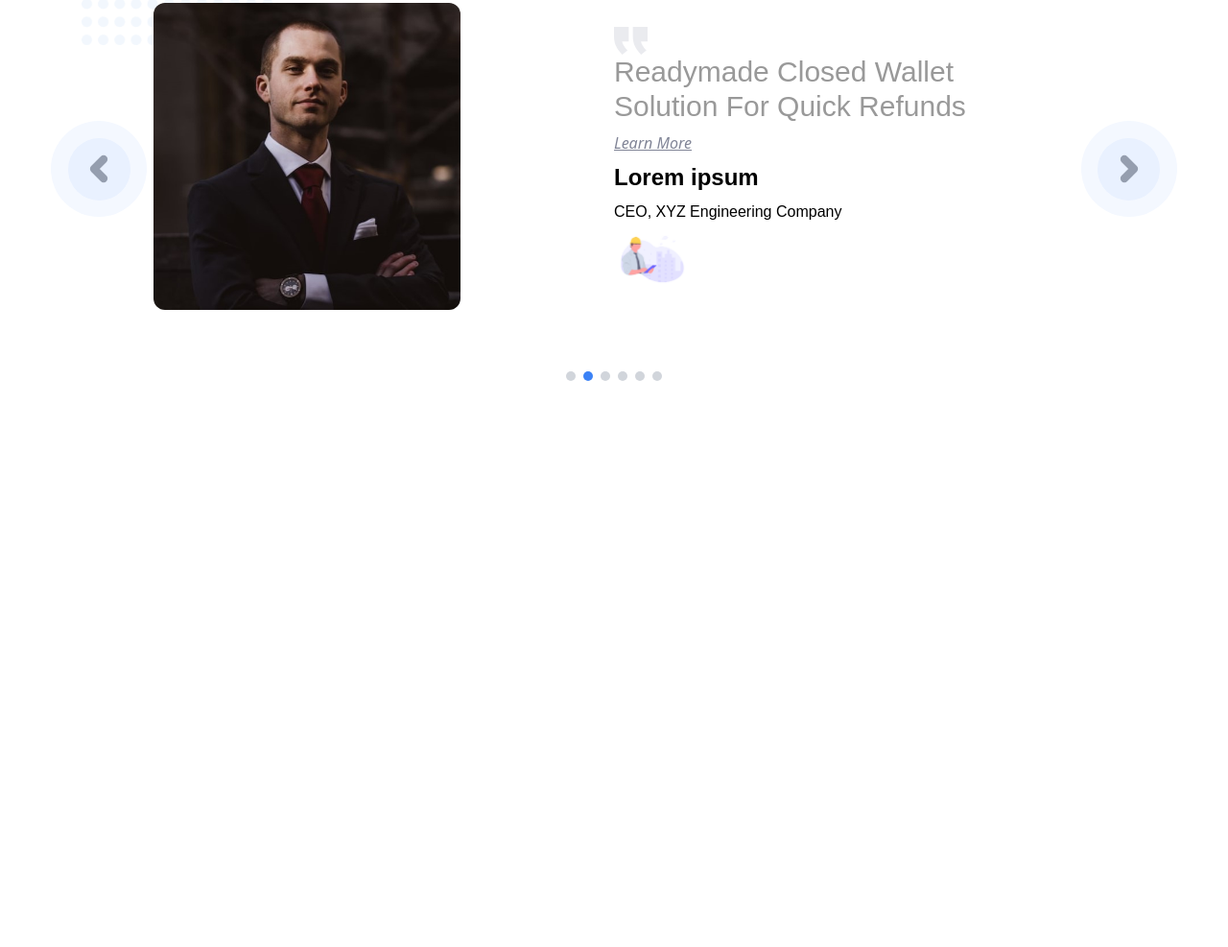
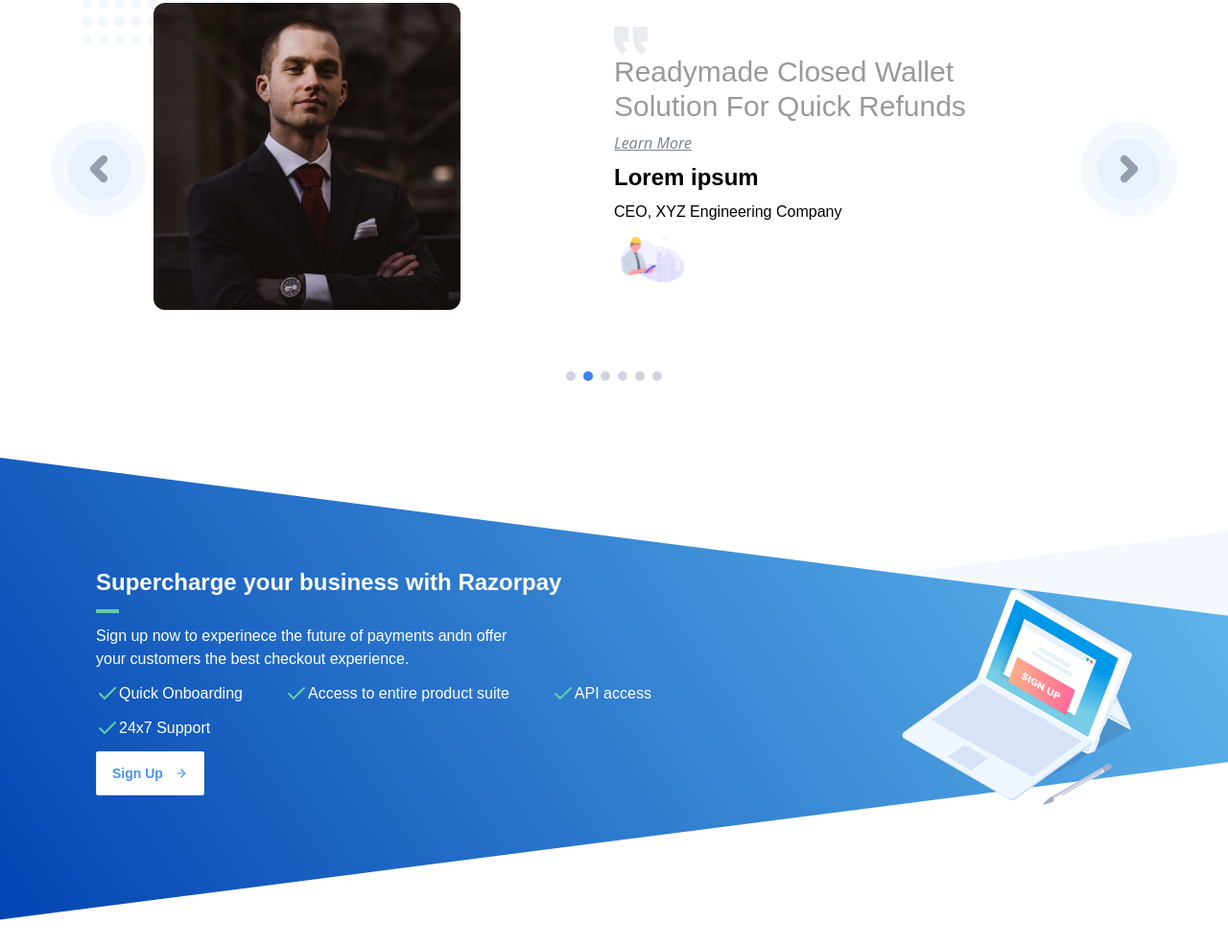
Before and after one commit to sanjaykazi/RazorPay, a website built with Vite: page index.html in a window 1280 px wide. Shown: the part 6424-7411 px from the top of the page at 96% size. Before the commit the page ends 6901 px from the top, so only its background shows below. Built offline with nearby package versions, Linux system fonts and the light colour scheme.

Commit message:
cta section done

```diff
--- a/index.html
+++ b/index.html
@@ -20,6 +20,10 @@
 
         .companiesList {
             animation: 10s infinite linear moveCompany;
+        }
+
+        .ctasection {
+            background-size: 100% 100%;
         }
 
         @keyframes moveCompany {
@@ -112,7 +116,7 @@
         </nav>
         <!-- Hero section -->
         <section class="bg-deepBlue relative ">
-            <div class="w-10/12 flex max-w-[1080px] justify-between items-center mx-auto ">
+            <div class="w-10/12 flex flex-col lg:flex-row max-w-[1080px] justify-between items-center mx-auto ">
                 <!-- left part -->
                 <div class="space-y-8">
                     <h1 class="font-mullish font-bold text-[40px] leading-[1.2] text-white">
@@ -959,41 +963,42 @@
         <section class="relative ">
             <div class="w-11/12 max-w[1300px] mx-auto relative py-20">
                 <img src="./images/feature-section1-dottedrows.png" alt=""
-                class="absolute w-[200px] top-[8rem] left-[2rem] -z-10" >
+                    class="absolute w-[200px] top-[8rem] left-[2rem] -z-10">
                 <h2 class="font-mullish font-bold text-2xl text-deepBlue text-center">An Experience <br>
                     People Love to Talk About
                 </h2>
                 <div class="w-6 h-1 mx-auto bg-greenLight my-4"></div>
                 <!-- left button -->
-                <button class="absolute rounded-full w-[100px] h-[100px] bg-[#f4f8ff] left-0 top-1/2 flex justify-center items-center">
-                    <div class="w-[65%] h-[65%] flex justify-center items-center bg-[#f4f8ff] mix-blend-multiply rounded-full">
+                <button
+                    class="absolute rounded-full w-[100px] h-[100px] bg-[#f4f8ff] left-0 top-1/2 flex justify-center items-center">
+                    <div
+                        class="w-[65%] h-[65%] flex justify-center items-center bg-[#f4f8ff] mix-blend-multiply rounded-full">
                         <i data-feather="chevron-right"
-                        class="stroke-[5px] w-6 h-6 md:w-10 md:h-10 text-gray-400 rotate-180">
+                            class="stroke-[5px] w-6 h-6 md:w-10 md:h-10 text-gray-400 rotate-180">
                         </i>
                     </div>
                 </button>
                 <!-- right button -->
-                <button class="absolute rounded-full w-[100px] h-[100px] bg-[#f4f8ff] right-0 top-1/2 flex justify-center items-center">
-                    <div class="w-[65%] h-[65%] flex justify-center items-center bg-[#f4f8ff] mix-blend-multiply rounded-full">
-                        <i data-feather="chevron-right"
-                        class="stroke-[5px] w-6 h-6 md:w-10 md:h-10 text-gray-400">
+                <button
+                    class="absolute rounded-full w-[100px] h-[100px] bg-[#f4f8ff] right-0 top-1/2 flex justify-center items-center">
+                    <div
+                        class="w-[65%] h-[65%] flex justify-center items-center bg-[#f4f8ff] mix-blend-multiply rounded-full">
+                        <i data-feather="chevron-right" class="stroke-[5px] w-6 h-6 md:w-10 md:h-10 text-gray-400">
                         </i>
                     </div>
                 </button>
                 <!-- main content -->
                 <div class="flex max-w-[960px] mx-auto my-16 items-center space-x-[10rem]">
                     <!-- left image  -->
-                    <img src="./images/testimonial.jpg" alt="" height="320px" width="320px"
-                    class="rounded-xl" loading="lazy">
+                    <img src="./images/testimonial.jpg" alt="" height="320px" width="320px" class="rounded-xl"
+                        loading="lazy">
                     <!-- right part  -->
                     <div class="max-w-[400px] flex flex-col gap-2">
-                        <img src="./images/quotes.svg" alt="" width="35px" height="40px"
-                        class="-mb-2">
-                        <p
-                        class="font-mullish text-3xl font-extralight opacity-40">Readymade Closed Wallet Solution For Quick Refunds</p>
+                        <img src="./images/quotes.svg" alt="" width="35px" height="40px" class="-mb-2">
+                        <p class="font-mullish text-3xl font-extralight opacity-40">Readymade Closed Wallet Solution For
+                            Quick Refunds</p>
                         <a href="#" class="text-grayText italic underline">Learn More</a>
-                        <h3
-                        class="font-mullish font-extrabold text-2xl">Lorem ipsum</h3>
+                        <h3 class="font-mullish font-extrabold text-2xl">Lorem ipsum</h3>
                         <p class="font-mullish font-medium">CEO, XYZ Engineering Company</p>
                         <img src="./images/fake-company-logo.png" alt="" width="80px" height="40px">
                     </div>
@@ -1010,6 +1015,48 @@
 
             </div>
         </section>
+        <!-- CTA Section -->
+        <section class="bg-[url(/images/CTABg.svg)] w-full h-full bg-no-repeat relative bg-cover ctasection min-h-[510px]">
+            <!-- main content -->
+            <div class="w-11/12 max-w-[1080px] relative flex items-center justify-between space-x-20 mx-auto pt-16">
+                <!-- left part  -->
+                <div class="flex flex-col mt-10 gap-3 max-w-[600px]">
+                    <h2 class="font-mullish font-bold text-2xl text-white">Supercharge your business with Razorpay</h2>
+                    <div class="w-6 h-1 bg-greenLight "></div>
+                    <p class="font-mullish text-white">Sign up now to experinece the future of payments andn offer
+                        <br>your customers the best checkout
+                        experience.</p>
+                    <ul class="flex flex-row flex-wrap gap-y-3 gap-x-11 text-white">
+                        <li class="font-mullish flex">
+                            <i data-feather="check" class="text-greenLight"></i>
+                            <span>Quick Onboarding</span>
+                        </li>
+                        <li class="flex font-mullish">
+                            <i data-feather="check" class="text-greenLight"></i>
+                            <span>Access to entire product suite</span>
+                        </li>
+                        <li class="flex font-mullish">
+                            <i data-feather="check" class="text-greenLight"></i>
+                            <span>API access</span>
+                        </li>
+                        <li class="flex font-mullish">
+                            <i data-feather="check" class="text-greenLight"></i>
+                            <span>24x7 Support</span>
+                        </li>
+                    </ul>
+                    <button class="font-mullish bg-white font-bold text-sm text-lightBlue300 border
+                    flex rounded-sm items-center hover:text-lightBlue500 transition-all duration-200 py-3 px-4 place-self-start">Sign Up
+                        <svg viewBox="0 0 24 24" focusable="false" class="w-[14px] h-[14px] ml-3">
+                            <path fill="currentColor" d="M12 4l-1.41 1.41L16.17 11H4v2h12.17l-5.58 5.59L12 20l8-8z">
+                            </path>
+                        </svg>
+                    </button>
+                </div>
+
+                <!-- right side image  -->
+                <img src="./images/ctaImg.svg" alt="" width="240px" height="282px" class="mt-16 pt-2">
+            </div>
+        </section>
     </div>
 
     <script>
```
